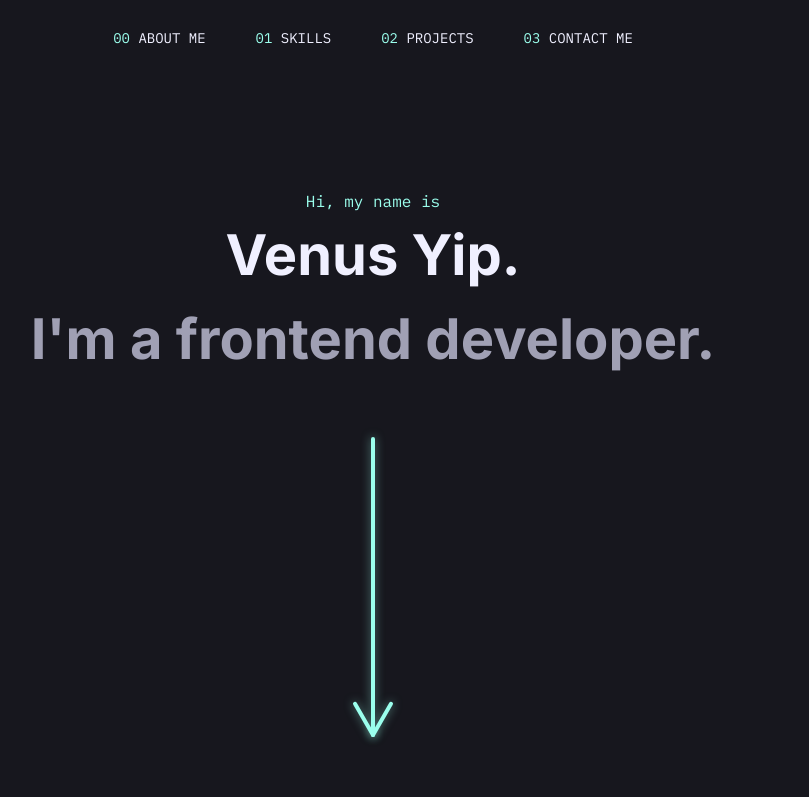
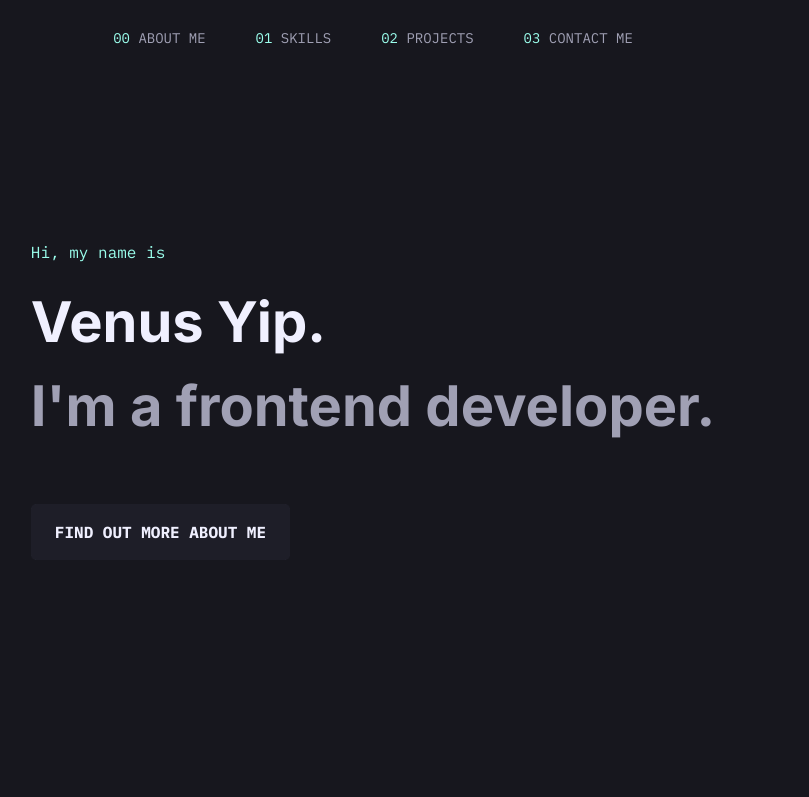
Before and after one commit to VenusY/portfolio, a plain HTML site: page index.html in a window 1280 px wide. Shown: the top 797 px of the page, 267-1076 px from the left. Drawn offline with Linux system fonts and the light colour scheme; a web font is replaced by a local one.

Commit message:
Redesign header and contact me section
Removed arrow in header and replaced it with a more intuitive button that leads to the about me section. Also changed the paper plane icon in the contact me section to an envelope.

```diff
--- a/index.html
+++ b/index.html
@@ -108,14 +108,18 @@
         >
       </h1>
 
-      <a href="#about-me" class="scroll-button">
+      <div class="header__button-wrapper">
+        <a href="#about-me" class="header__button">Find out more about me</a>
+      </div>
+
+      <!-- <a href="" class="scroll-button">
         <div class="arrow">
           <div class="arrow__shaft"></div>
 
           <div class="arrow__head arrow__head--right"></div>
           <div class="arrow__head arrow__head--left"></div>
         </div>
-      </a>
+      </a> -->
     </header>
 
     <main>
@@ -382,7 +386,7 @@
           <div class="section__heading__line"></div>
         </h2>
 
-        <img src="assets/icons/paper-plane.svg" alt="" class="section__icon" />
+        <img src="assets/icons/envelope.svg" alt="" class="section__icon" />
 
         <form class="contact-form" novalidate onsubmit="return false;">
           <div class="contact-form__wrapper contact-form__wrapper--name">
@@ -416,8 +420,6 @@
               cols="60"
             ></textarea>
           </div>
-
-          <input type="hidden" name="_next" value="pages/thankyou.html" />
 
           <div class="contact-form__button-wrapper">
             <button class="contact-form__submit-button" type="submit">
--- a/styles/style.scss
+++ b/styles/style.scss
@@ -41,6 +41,17 @@ main {
   padding-inline: 50px;
 }
 
+header {
+  display: flex;
+  flex-direction: column;
+  justify-content: center;
+
+  width: fit-content;
+  min-height: 100vh;
+  padding-block: 200px;
+  margin-inline: auto;
+}
+
 main {
   display: flex;
   flex-direction: column;
@@ -53,11 +64,13 @@ main {
   display: flex;
   justify-content: space-between;
 
+  width: 100vw;
   padding: 16px 32px;
 
-  position: sticky;
+  position: fixed;
   z-index: 1;
   top: 0;
+  left: 0;
 
   background: var(--clr-bg-primary);
 
@@ -89,7 +102,7 @@ main {
   &__link {
     font-family: var(--font-mono);
     font-size: 0.875rem;
-    color: var(--clr-primary);
+    color: var(--clr-secondary);
     text-decoration: none;
     text-transform: uppercase;
 
@@ -163,11 +176,59 @@ main {
   }
 }
 
+.header {
+  &__button-wrapper {
+    position: relative;
+
+    width: 259.2px;
+    height: 56px;
+
+    background: linear-gradient(
+      125deg,
+      var(--clr-accent-primary),
+      var(--clr-accent-secondary)
+    );
+    border-radius: 8px;
+  }
+
+  &__button {
+    position: absolute;
+    top: 0;
+    left: 0;
+
+    padding: 1rem 1.5rem;
+
+    background: var(--clr-bg-secondary);
+    border-radius: 5px;
+
+    color: var(--clr-primary);
+    font-family: var(--font-mono);
+    font-weight: 700;
+    text-decoration: none;
+    text-transform: uppercase;
+
+    transition-property: top, left, color;
+    transition-duration: 100ms;
+    transition-timing-function: linear;
+
+    &:hover,
+    &:focus-visible {
+      top: -5px;
+      left: -5px;
+
+      color: var(--clr-accent-primary);
+    }
+
+    &:focus-visible {
+      outline: none;
+    }
+  }
+}
+
 .main-heading {
-  margin-top: var(--margin-m);
+  margin-inline: auto;
   margin-bottom: var(--margin-s);
 
-  text-align: center;
   font-size: 3.5rem;
   font-weight: 700;
 
@@ -177,6 +238,8 @@ main {
   }
 
   &__first-line {
+    margin-bottom: var(--margin-s);
+
     font-family: var(--font-mono);
     font-size: 1rem;
     font-weight: 400;
@@ -266,15 +329,6 @@ main {
     }
 
     &__link {
-      &:hover,
-      &:focus-visible {
-        & > .section__heading__icon {
-          visibility: visible;
-
-          opacity: 1;
-        }
-      }
-
       flex-shrink: 0;
 
       display: flex;
@@ -290,6 +344,15 @@ main {
       font-family: var(--font-mono);
       font-weight: 700;
       letter-spacing: 0.25em;
+
+      &:hover,
+      &:focus-visible {
+        & > .section__heading__icon {
+          visibility: visible;
+
+          opacity: 1;
+        }
+      }
     }
 
     &__icon {
@@ -345,7 +408,7 @@ main {
     height: 150px;
 
     background: var(--clr-bg-secondary);
-    border-radius: 10px;
+    border-radius: 8px;
   }
 }
 
```
Also changed, not shown: assets/icons/envelope.svg (added), styles/style.css, 1 other file.
